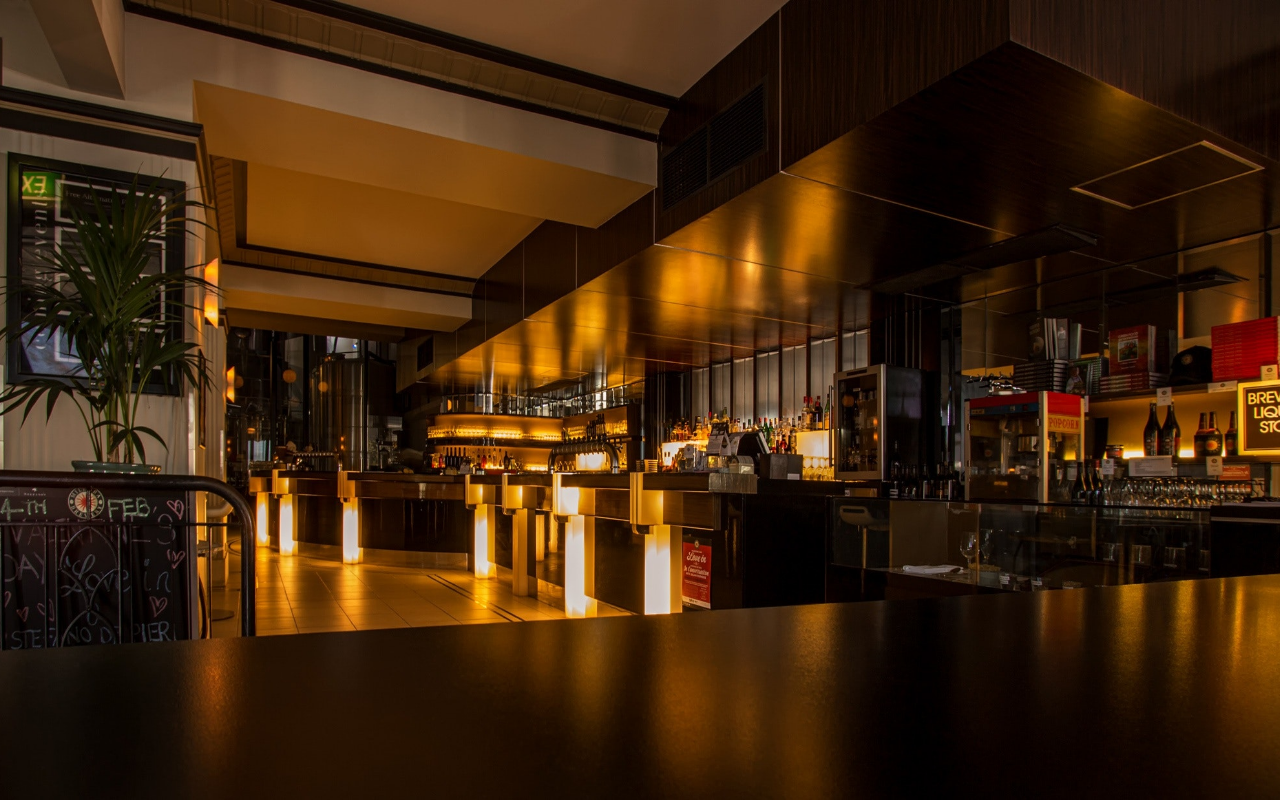
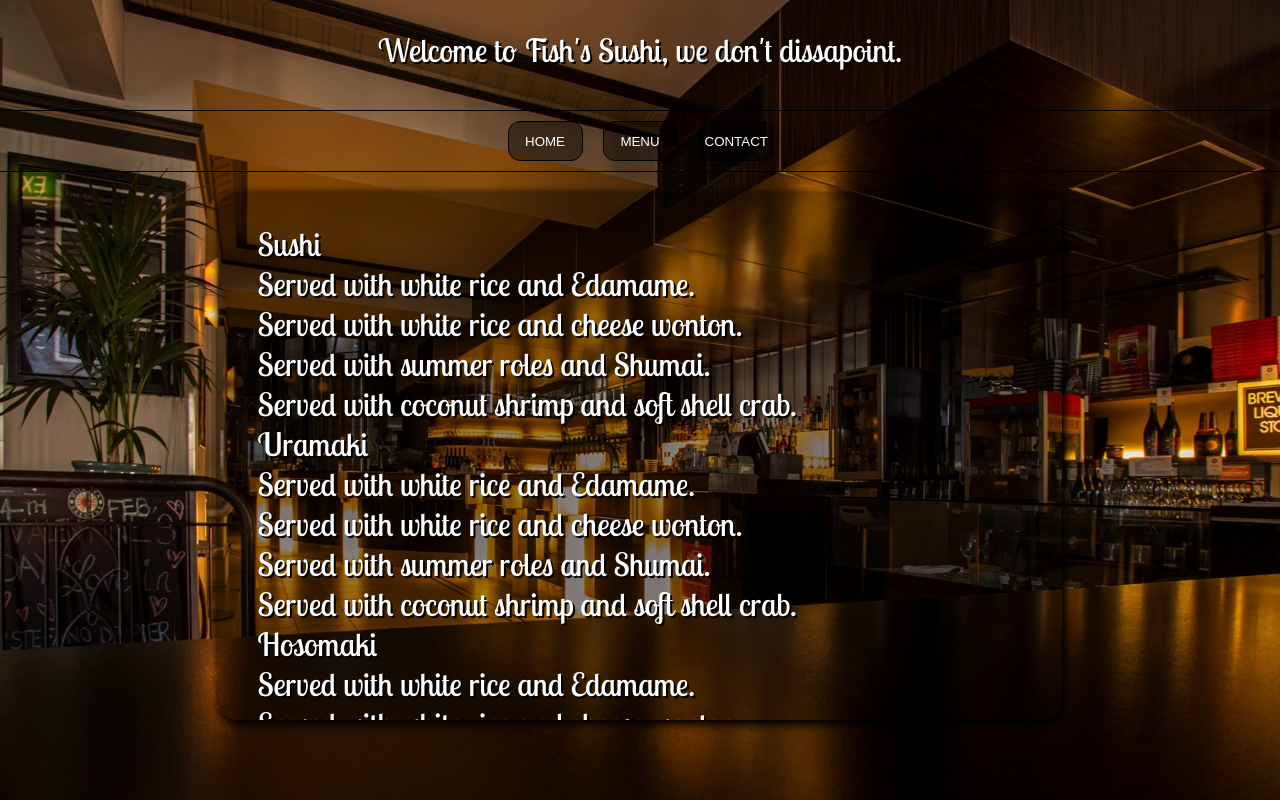
Before and after one commit to Joey-Red/restaurant-page, a website with bundled scripts: page dist/index.html in a window 1280 px wide. Both pictures are taken after a click on the button "MENU". Built offline with nearby package versions, Linux system fonts and the light colour scheme.

Commit message:
Minor progress

```diff
--- a/src/contentOne.js
+++ b/src/contentOne.js
@@ -1,5 +1,23 @@
 
 export function contentOne(){
-  document.body.replaceChildren("")
-  console.log("test")
-}
+  const mainBody = document.querySelector(".main")
+  mainBody.replaceChildren("")
+
+  const menuList = ['Sushi','Uramaki','Hosomaki','Nigiri'];
+  const descriptionList = ['Served with white rice and Edamame.','Served with white rice and cheese wonton.','Served with summer roles and Shumai.', 'Served with coconut shrimp and soft shell crab.']
+  const list = document.createElement("ul");
+  list.classList.add("menuList")
+  for (let i = 0; i < menuList.length; i++){
+    let li = document.createElement("li");
+    li.textContent = menuList[i]
+    list.append(li)
+
+    for (let j = 0; j < descriptionList.length; j++){
+    let lili = document.createElement('li');
+    lili.textContent = descriptionList[j]
+    li.append(lili);
+  }
+  };
+
+  mainBody.append(list);
+};
--- a/src/firstLoad.js
+++ b/src/firstLoad.js
@@ -50,11 +50,9 @@ export function component(){
   tabOne.addEventListener("click", function(){
       document.body.replaceChildren("")
       component();
-      console.log("TEST1")
   });
 
   tabTwo.addEventListener("click", function(){
-    console.log("TEST2")
     contentOne();
   });
 
--- a/src/style.css
+++ b/src/style.css
@@ -6,7 +6,6 @@ body {
   font-family: "myFont";
   background: url(./inside.jpg) no-repeat center center fixed;
   -webkit-background-size: cover;
-  -moz-background-size: cover;
   -o-background-size: cover;
   background-size: cover;
 }
@@ -54,7 +53,8 @@ button:hover {
 .header,
 .mainText,
 .secondaryText,
-.thirdText {
+.thirdText,
+.menuList {
   text-shadow: 2px 2px black;
   color: white;
 }
@@ -73,3 +73,8 @@ button:hover {
   font-size: 1.5rem;
   margin-left: 10%;
 }
+.menuList {
+  list-style: none;
+  font-size: 2rem;
+  /* overflow: scroll; */
+}
```
Also changed, not shown: dist/main.js.
